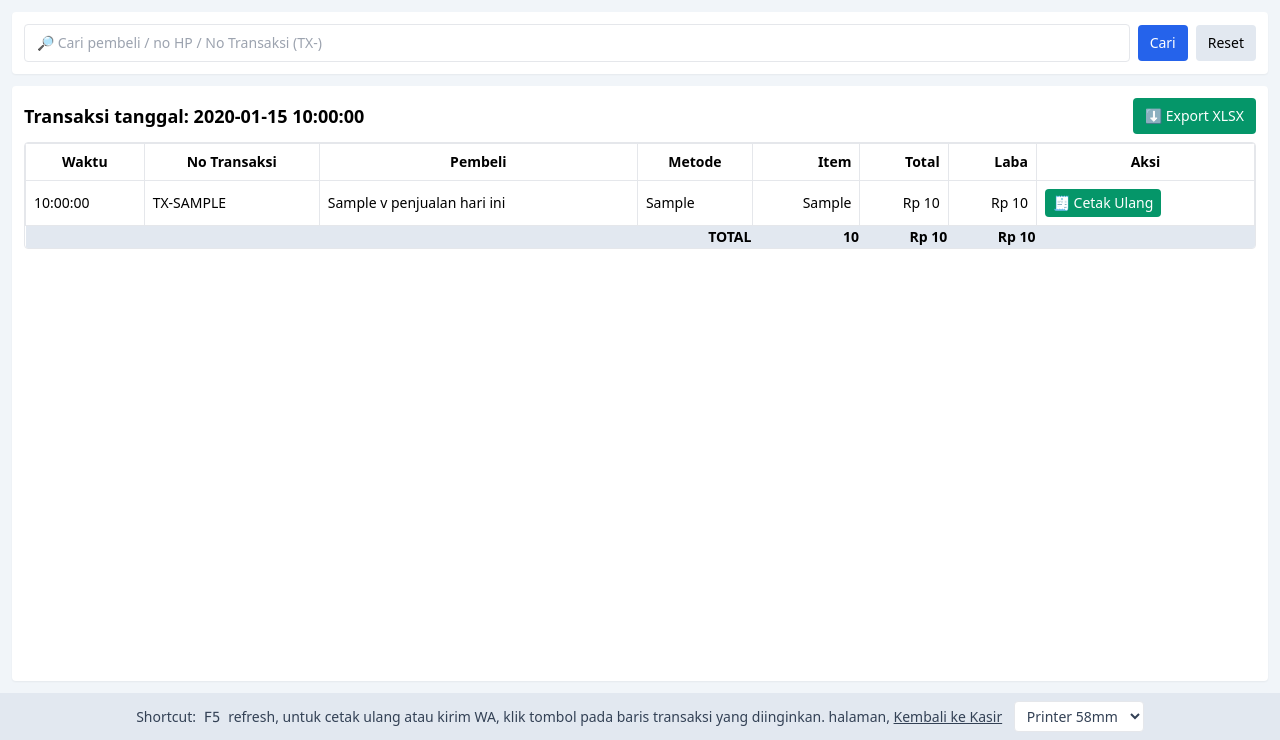
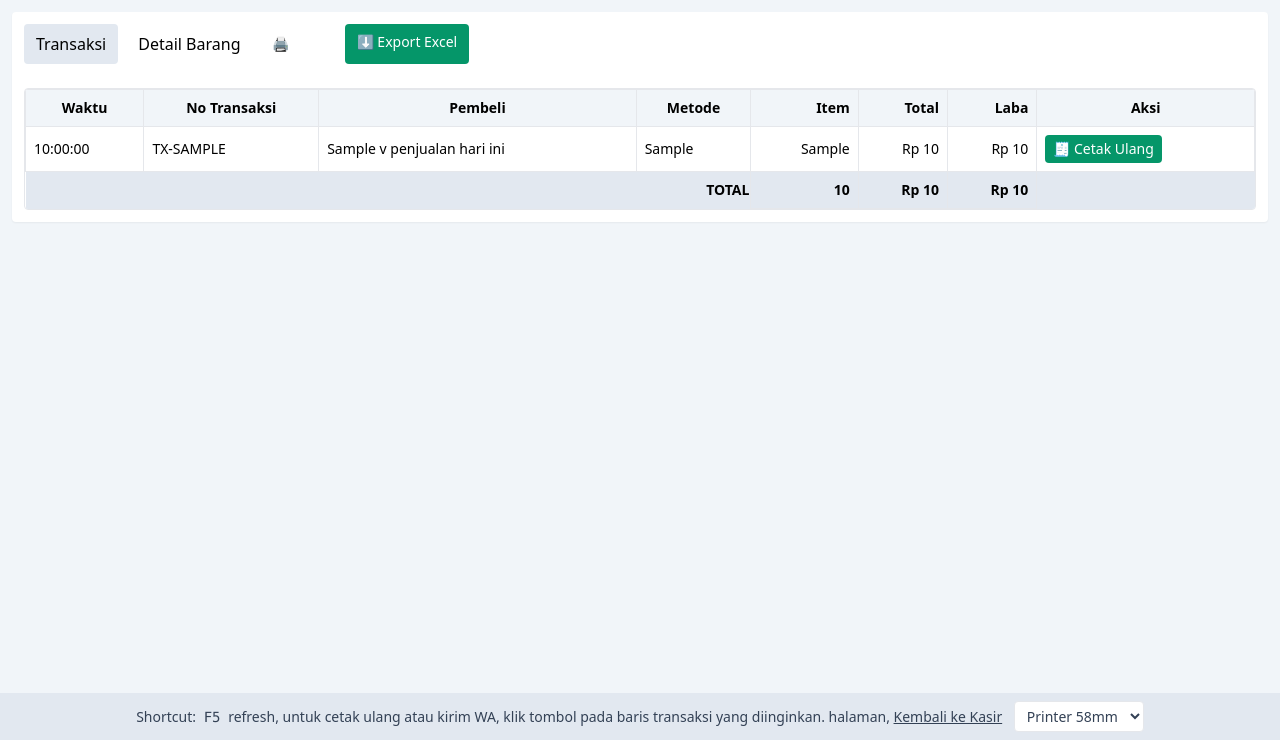
Before and after one commit to kipli176/kelontong, a Flask app: page /penjualan-hari-ini in a window 1280 px wide. Shown: the part 60-800 px from the top of the page. Run offline with Flask 3, Linux system fonts and the light colour scheme; the visitor is signed in with stand-in values (Sample User, id 1); a database or web service that is not in the repository returns one stand-in record (values such as "Sample title"); some libraries are stand-ins or nearby versions.

Commit message:
perbaikan penjualan

```diff
--- a/app.py
+++ b/app.py
@@ -269,8 +269,9 @@ def penjualan_hari_ini():
         SELECT id, tanggal, tx8, nama, no_hp, metode_bayar, total, laba, jml_item
         FROM v_penjualan_hari_ini
         WHERE DATE(tanggal) = CURRENT_DATE
+          AND toko_id = %s
         ORDER BY tanggal DESC
-    """)
+    """, (user["toko"]["id"],))
     rows = cur.fetchall()
     cur.close()
     return render_template("penjualan_hari_ini.html", rows=rows, toko=user["toko"])
@@ -352,6 +353,48 @@ def api_laporan_per_barang():
 # ============================================
 # EXPORT EXCEL
 # ============================================
+
+@app.route("/penjualan-hari-ini/export-detail/xlsx")
+@login_required
+def export_detail_hari_ini_xlsx():
+    user = get_current_user()
+    conn = get_db()
+    cur = conn.cursor()
+    cur.execute("""
+        SELECT tx8, tanggal, pembeli, no_hp, barcode, item_nama, qty, harga_jual, subtotal, laba
+        FROM v_penjualan_detail_hari_ini
+        WHERE toko_id = %s
+        ORDER BY tanggal, item_nama
+    """, (user["toko"]["id"],))
+    rows = cur.fetchall()
+    cur.close()
+
+    wb = openpyxl.Workbook()
+    ws = wb.active
+    ws.title = "Detail Hari Ini"
+
+    headers = ["Nota", "Waktu", "Pembeli", "HP", "Barcode", "Nama Barang", "Qty", "Harga Jual", "Subtotal", "Laba"]
+    ws.append(headers)
+
+    gqty, gtotal, glaba = 0, 0, 0
+    for tx8, tgl, pembeli, hp, barcode, item, qty, hj, sub, laba in rows:
+        ws.append([f"TX-{tx8.upper()}", tgl.strftime("%H:%M:%S"), pembeli, hp, barcode, item, qty, float(hj), float(sub), float(laba)])
+        gqty += qty or 0
+        gtotal += float(sub or 0)
+        glaba += float(laba or 0)
+
+    ws.append([])
+    ws.append(["", "", "TOTAL", "", "", "", gqty, "", gtotal, glaba])
+
+    bio = BytesIO()
+    wb.save(bio)
+    bio.seek(0)
+    filename = f"detail_penjualan_{datetime.now().strftime('%Y%m%d')}.xlsx"
+    return send_file(bio,
+        as_attachment=True,
+        download_name=filename,
+        mimetype="application/vnd.openxmlformats-officedocument.spreadsheetml.sheet")
+
 
 @app.route("/penjualan-hari-ini/export/xlsx")
 def export_hari_ini_xlsx():
--- a/templates/penjualan_hari_ini.html
+++ b/templates/penjualan_hari_ini.html
@@ -24,29 +24,26 @@
 
   <!-- Main -->
   <main class="flex-1 p-3 flex flex-col gap-3 overflow-hidden">
-    <!-- Filter bar -->
-    <section class="bg-white rounded shadow-sm p-3 flex items-center gap-2">
-      <input id="q" placeholder="🔎 Cari pembeli / no HP / No Transaksi (TX-)"
-        class="flex-1 border rounded px-3 py-2 text-sm" />
-      <button onclick="doFilter()" class="px-3 py-2 bg-blue-600 text-white rounded text-sm">Cari</button>
-      <button onclick="resetFilter()" class="px-3 py-2 bg-slate-200 rounded text-sm">Reset</button>
-    </section>
 
-    <!-- Tabel transaksi -->
-    <section class="bg-white rounded shadow-sm p-3 overflow-hidden flex-1 flex flex-col">
-
-      <div class="flex items-center justify-between mb-2">
-        <div class="text-lg font-semibold">Transaksi tanggal: {{ rows[0][1] if rows|length > 0 else '' }}</div>
-        <div class="flex items-center gap-2">
-          <a href="{{ url_for('export_hari_ini_xlsx') }}" class="px-3 py-2 bg-emerald-600 text-white rounded text-sm">⬇️
-            Export XLSX</a>
-          <!--span class="text-sm text-slate-600">Total transaksi: {{ rows|length }}</span-->
+    <!-- Tabs -->
+    <section class="bg-white rounded shadow-sm p-3 flex flex-col gap-3 overflow-hidden">
+      <div class="flex gap-2 mb-3">
+        <button id="tabTransaksi" class="px-3 py-2 rounded bg-slate-200">Transaksi</button>
+        <button id="tabDetail" class="px-3 py-2 rounded">Detail Barang</button>
+        <div class="ml-auto flex gap-2">
+          <button id="btnPrint" class="px-3 py-2 bg-slate-600 text-white rounded text-sm">🖨 Print</button>
+          <a id="btnExport" href="{{ url_for('export_hari_ini_xlsx') }}"
+            class="px-3 py-2 bg-emerald-600 text-white rounded text-sm">⬇️ Export Excel</a>
         </div>
       </div>
 
+      <!-- ===================== -->
+      <!-- TAB TRANSAKSI (lama) -->
+      <!-- ===================== -->
+      <div id="paneTransaksi">
         <div class="border rounded overflow-auto">
           <table class="w-full text-sm">
-          <thead>
+            <thead class="bg-slate-100 sticky top-0">
               <tr>
                 <th class="p-2 border">Waktu</th>
                 <th class="p-2 border">No Transaksi</th>
@@ -58,7 +55,7 @@
                 <th class="p-2 border">Aksi</th>
               </tr>
             </thead>
-          <tbody id="txTable">
+            <tbody id="tbTransaksi">
               {% set ns = namespace(gtotal=0, glaba=0, gitem=0) %}
               {% for id, tgl, tx8, nama, hp, metode, total, laba, jml_item in rows %}
               {% set ns.gtotal = ns.gtotal + (total or 0) %}
@@ -75,27 +72,84 @@
                 <td class="p-2 border">
                   <div class="flex items-center gap-2">
                     <button class="px-2 py-1 bg-emerald-600 text-white rounded text-xs"
-                          onclick="printById({{ id }}, { nama: document.body.dataset.tokoNama, alamat: document.body.dataset.tokoAlamat })">🧾 Cetak Ulang</button>
+                            onclick="printById({{ id }}, toko)">🧾 Cetak Ulang</button>
                     {% if hp %}
                     <button class="px-2 py-1 bg-blue-600 text-white rounded text-xs"
-                          onclick="waById({{ id }}, '{{ nama|e }}', '{{ hp|e }}', { nama: document.body.dataset.tokoNama, alamat: document.body.dataset.tokoAlamat })">📲 Kirim WA</button>
+                            onclick="waById({{ id }}, '{{ nama|e }}', '{{ hp|e }}', toko)">📲 Kirim WA</button>
                     {% endif %}
                   </div>
                 </td>
+              </tr>
+              {% else %}
+              <tr>
+                <td class="p-4 text-center text-slate-500" colspan="8">Belum ada transaksi hari ini.</td>
               </tr>
               {% endfor %}
             </tbody>
             <tfoot class="bg-slate-200 font-semibold">
               <tr>
                 <td colspan="4" class="text-right">TOTAL</td>
-              <td class="text-right">{{ ns.gitem }}</td>
-              <td class="text-right">Rp {{ "{:,.0f}".format(ns.gtotal) }}</td>
-              <td class="text-right text-emerald-700">Rp {{ "{:,.0f}".format(ns.glaba) }}</td>
+                <td class="p-2 border text-right">{{ ns.gitem }}</td>
+                <td class="p-2 border text-right">Rp {{ "{:,.0f}".format(ns.gtotal) }}</td>
+                <td class="p-2 border text-right text-emerald-700">Rp {{ "{:,.0f}".format(ns.glaba) }}</td>
                 <td></td>
               </tr>
             </tfoot>
+          </table>
+        </div>
+      </div>
 
+      <!-- ======================= -->
+      <!-- TAB DETAIL BARANG (baru) -->
+      <!-- ======================= -->
+      <div id="paneDetail" class="hidden">
+        <div class="border rounded overflow-auto">
+          <table class="w-full text-sm">
+            <thead class="bg-slate-100 sticky top-0">
+              <tr>
+                <th class="p-2 border">Waktu</th>
+                <th class="p-2 border">Nota</th>
+                <th class="p-2 border">Pembeli</th>
+                <th class="p-2 border">Barang</th>
+                <th class="p-2 border text-right">Qty</th>
+                <th class="p-2 border text-right">Harga Jual</th>
+                <th class="p-2 border text-right">Subtotal</th>
+                <th class="p-2 border text-right">Laba</th>
+              </tr>
+            </thead>
+            <tbody id="tbDetail">
+              {% set nd = namespace(gtotal=0, glaba=0, gqty=0) %}
+              {% for tx8, tgl, pembeli, hp, barcode, item, qty, hj, sub, laba in detail_rows %}
+              {% set nd.gtotal = nd.gtotal + (sub or 0) %}
+              {% set nd.glaba  = nd.glaba + (laba or 0) %}
+              {% set nd.gqty   = nd.gqty + (qty or 0) %}
+              <tr class="odd:bg-white even:bg-slate-50">
+                <td class="p-2 border">{{ tgl.strftime("%H:%M:%S") }}</td>
+                <td class="p-2 border">TX-{{ tx8|upper }}</td>
+                <td class="p-2 border">{{ pembeli }}{% if hp %} — {{ hp }}{% endif %}</td>
+                <td class="p-2 border">{{ item }}</td>
+                <td class="p-2 border text-right">{{ qty }}</td>
+                <td class="p-2 border text-right">Rp {{ "{:,.0f}".format(hj or 0) }}</td>
+                <td class="p-2 border text-right">Rp {{ "{:,.0f}".format(sub or 0) }}</td>
+                <td class="p-2 border text-right text-emerald-700">Rp {{ "{:,.0f}".format(laba or 0) }}</td>
+              </tr>
+              {% else %}
+              <tr>
+                <td class="p-4 text-center text-slate-500" colspan="8">Belum ada detail barang hari ini.</td>
+              </tr>
+              {% endfor %}
+            </tbody>
+            <tfoot class="bg-slate-200 font-semibold">
+              <tr>
+                <td colspan="4" class="text-right">TOTAL</td>
+                <td class="p-2 border text-right">{{ nd.gqty }}</td>
+                <td></td>
+                <td class="p-2 border text-right">Rp {{ "{:,.0f}".format(nd.gtotal) }}</td>
+                <td class="p-2 border text-right text-emerald-700">Rp {{ "{:,.0f}".format(nd.glaba) }}</td>
+              </tr>
+            </tfoot>
           </table>
+        </div>
       </div>
     </section>
   </main>
@@ -110,6 +164,32 @@
   <script src="/static/js/nota-utils.js"></script>
   <script src="/static/js/app.js"></script>
 
+
+  <script>
+  const tabT = document.getElementById('tabTransaksi');
+  const tabD = document.getElementById('tabDetail');
+  const paneT = document.getElementById('paneTransaksi');
+  const paneD = document.getElementById('paneDetail');
+  const btnPrint = document.getElementById('btnPrint');
+  const btnExport = document.getElementById('btnExport');
+
+  function activate(tab){
+    if(tab==='transaksi'){
+      paneT.classList.remove('hidden'); paneD.classList.add('hidden');
+      tabT.classList.add('bg-slate-200'); tabD.classList.remove('bg-slate-200');
+      btnExport.href = "{{ url_for('export_hari_ini_xlsx') }}";
+      btnPrint.onclick = ()=>window.print();  // print transaksi
+    } else {
+      paneD.classList.remove('hidden'); paneT.classList.add('hidden');
+      tabD.classList.add('bg-slate-200'); tabT.classList.remove('bg-slate-200');
+      btnExport.href = "{{ url_for('export_detail_hari_ini_xlsx') }}";
+      btnPrint.onclick = ()=>window.print();  // print detail
+    }
+  }
+  tabT.onclick=()=>activate('transaksi');
+  tabD.onclick=()=>activate('detail');
+  activate('transaksi');
+  </script>
   <!-- Script: cetak & WA -->
   <script>
     const fmt = n => "Rp " + (n || 0).toLocaleString('id-ID');
```
Lines whose indentation alone changed are shown as unchanged.
